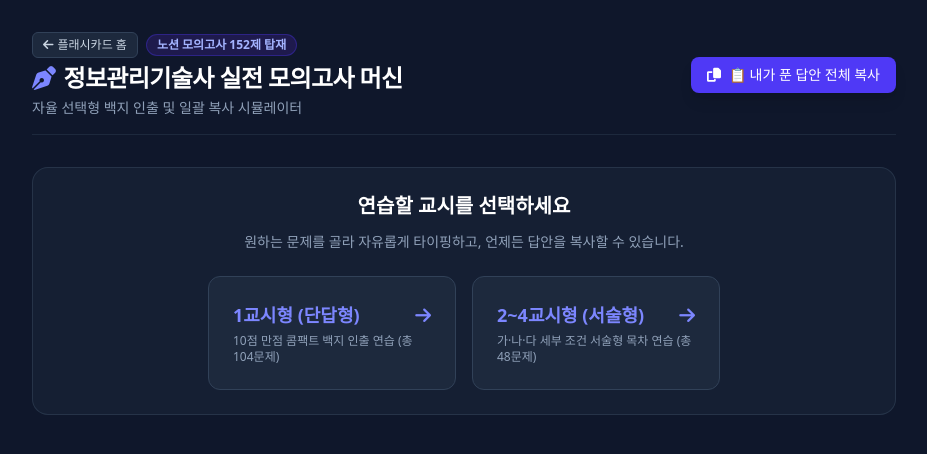
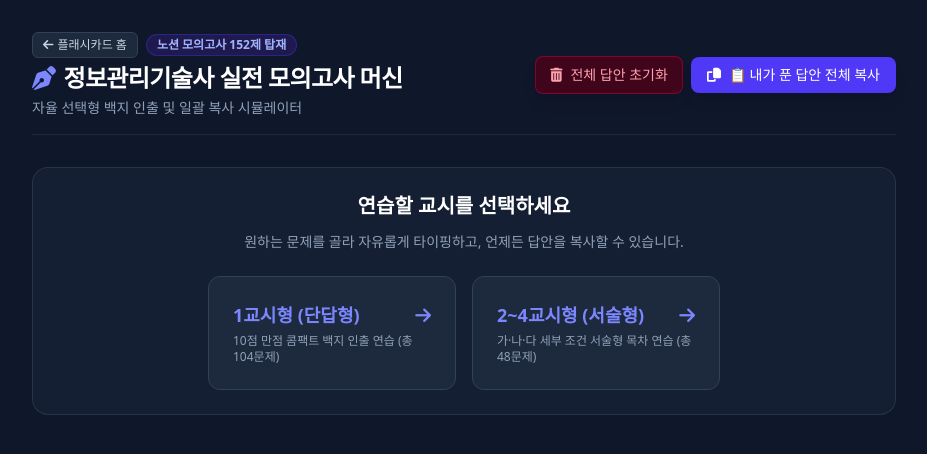
Before and after one commit to sty8450-lang/flashcards, a plain HTML site: page simulator.html in a window 1280 px wide. Shown: the whole page, without its empty margins (176-1103 px from the left). Drawn offline with nearby package versions, Linux system fonts and the light colour scheme.

Commit message:
feat(reset): add clear all answers button with confirm and instant UI sync

```diff
--- a/simulator.html
+++ b/simulator.html
@@ -25,7 +25,10 @@
                 </h1>
                 <p class="text-sm text-slate-400 mt-1">자율 선택형 백지 인출 및 일괄 복사 시뮬레이터</p>
             </div>
-            <div>
+            <div class="flex items-center gap-2">
+                <button onclick="resetAllAnswers()" class="bg-rose-950/80 hover:bg-rose-900 text-rose-300 border border-rose-800/70 px-3.5 py-2 rounded-lg text-sm font-medium transition shadow-lg flex items-center gap-2 cursor-pointer">
+                    <i class="fa-solid fa-trash-can"></i> 전체 답안 초기화
+                </button>
                 <button onclick="copyAllAnswers()" class="bg-indigo-600 hover:bg-indigo-500 text-white px-4 py-2 rounded-lg text-sm font-medium transition shadow-lg flex items-center gap-2 cursor-pointer">
                     <i class="fa-solid fa-copy"></i> 📋 내가 푼 답안 전체 복사
                 </button>
@@ -1389,6 +1392,31 @@
             }
         }
 
+        // 🗑️ 전체 답안 초기화 기능
+        function resetAllAnswers() {
+            if (!confirm("작성한 모든 답안을 초기화하시겠습니까?")) {
+                return;
+            }
+            try {
+                localStorage.removeItem('tech_exam_answers');
+                localStorage.removeItem('itpe_test_answers_v1');
+            } catch (e) {}
+
+            // 현재 화면의 모든 답안 입력칸(textarea/input) 즉시 빈 값("") 동기화
+            const textarea = document.getElementById('answer-textarea');
+            if (textarea) textarea.value = "";
+
+            // 대시보드 및 작성 화면 즉시 갱신 (새로고침 없이 상태 동기화)
+            if (!document.getElementById('view-dashboard').classList.contains('hidden')) {
+                renderDashboard();
+            }
+            if (!document.getElementById('view-solve').classList.contains('hidden') && activeQuestions.length > 0) {
+                renderSolveView();
+            }
+
+            showToast("작성한 모든 답안이 초기화되었습니다.", "bg-slate-700");
+        }
+
         // 📋 내가 푼 답안 전체 복사 기능
         function copyAllAnswers() {
             const answers = getStoredAnswers();
```
Also changed, not shown: index.html (+13 -9 lines).
